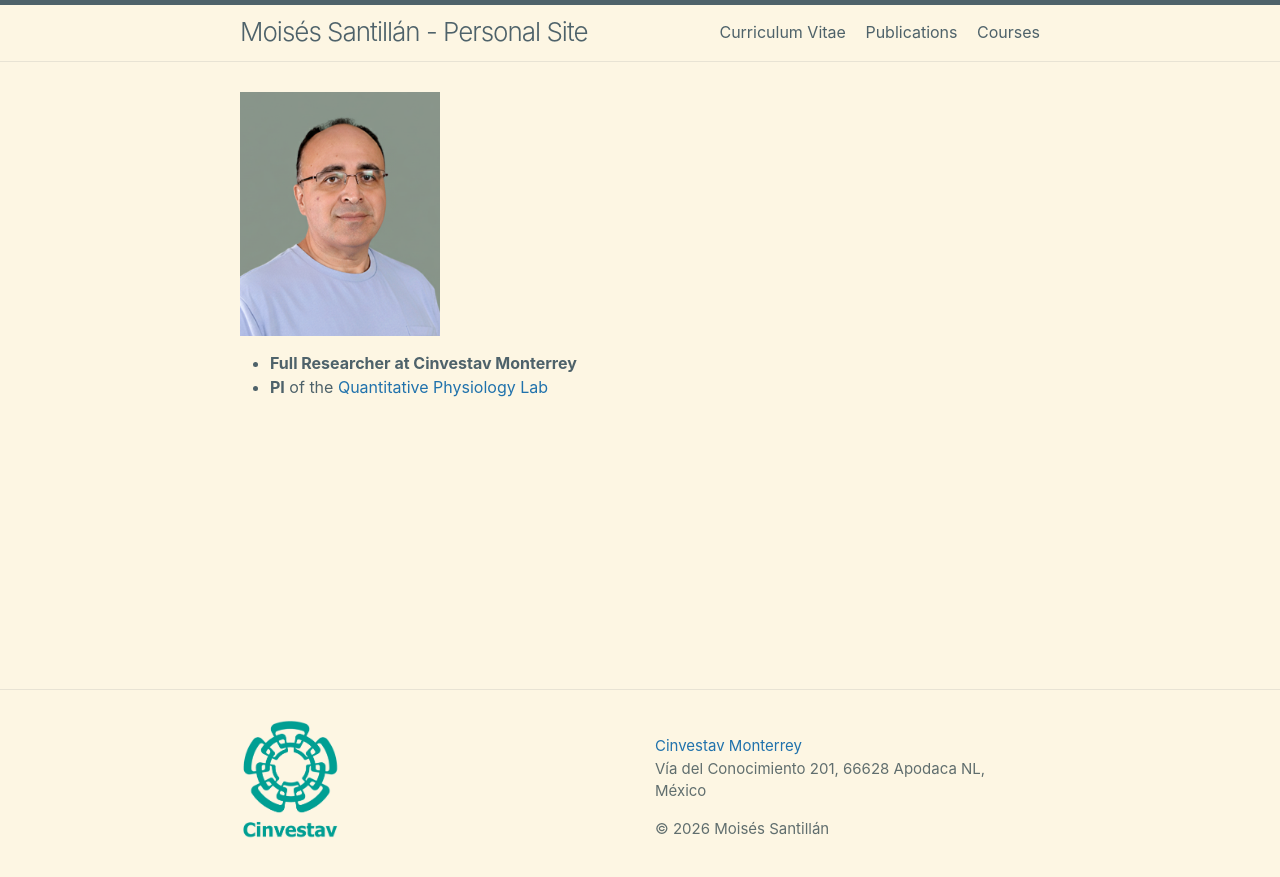
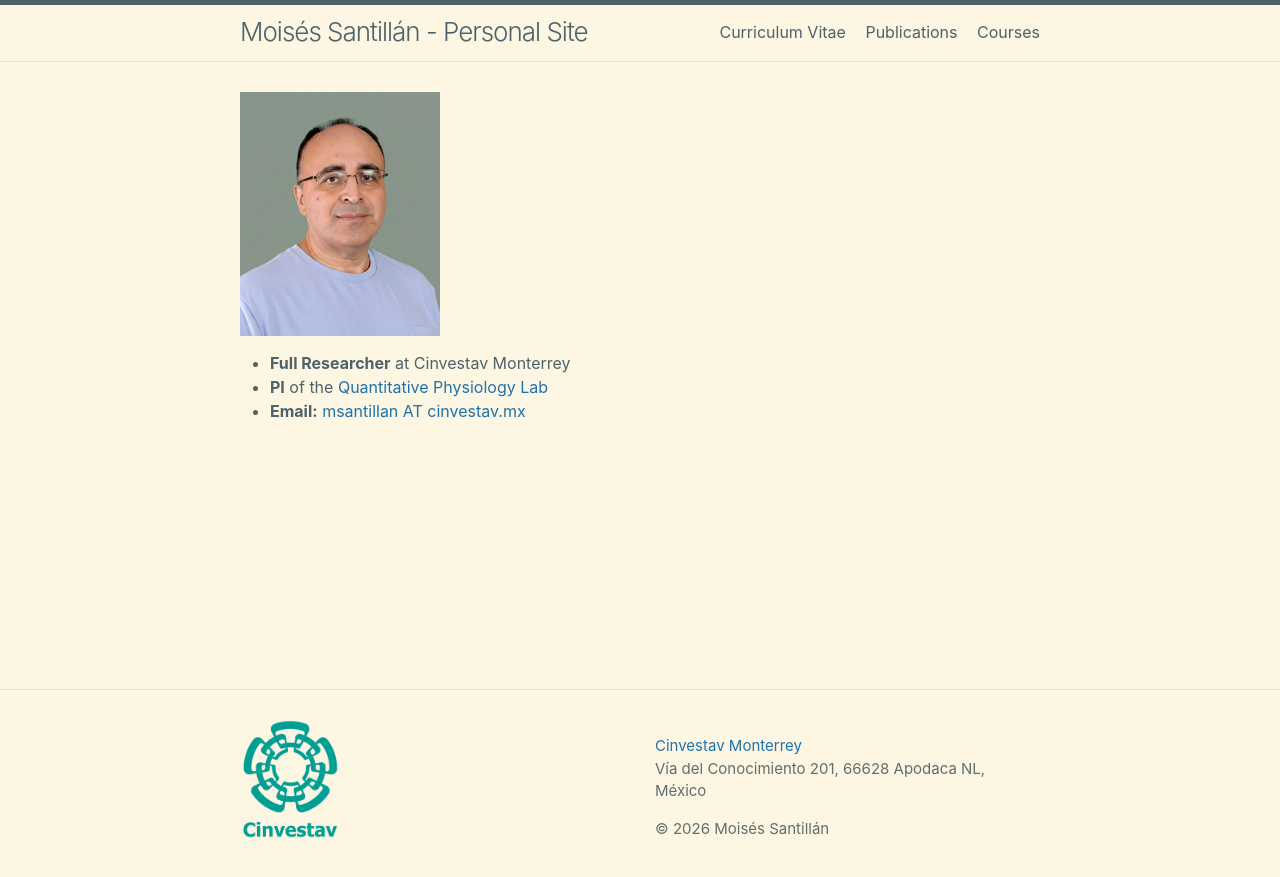
Before and after one commit to moises-santillan/moises-santillan.github.io, a Jekyll site: the page built from index.md, in a window 1280 px wide. Shown: the top 877 px of the page. Built offline with Jekyll 4.4.1, drawn with Linux system fonts in a browser that asks for light colours; nearby versions of some CDN libraries.

Commit message:
fix home

```diff
--- a/index.md
+++ b/index.md
@@ -10,5 +10,6 @@ nav-include: false
 
 <img src="assets/images/photo.png" alt="Photo" width="200">
 
-* **Full Researcher at Cinvestav Monterrey**
+* **Full Researcher** at Cinvestav Monterrey
 * **PI** of the [Quantitative Physiology Lab](https://github.com/moises-santillan/LabSite)
+* **Email:** [msantillan AT cinvestav.mx](mailto:msantillan@cinvestav.mx)
```
